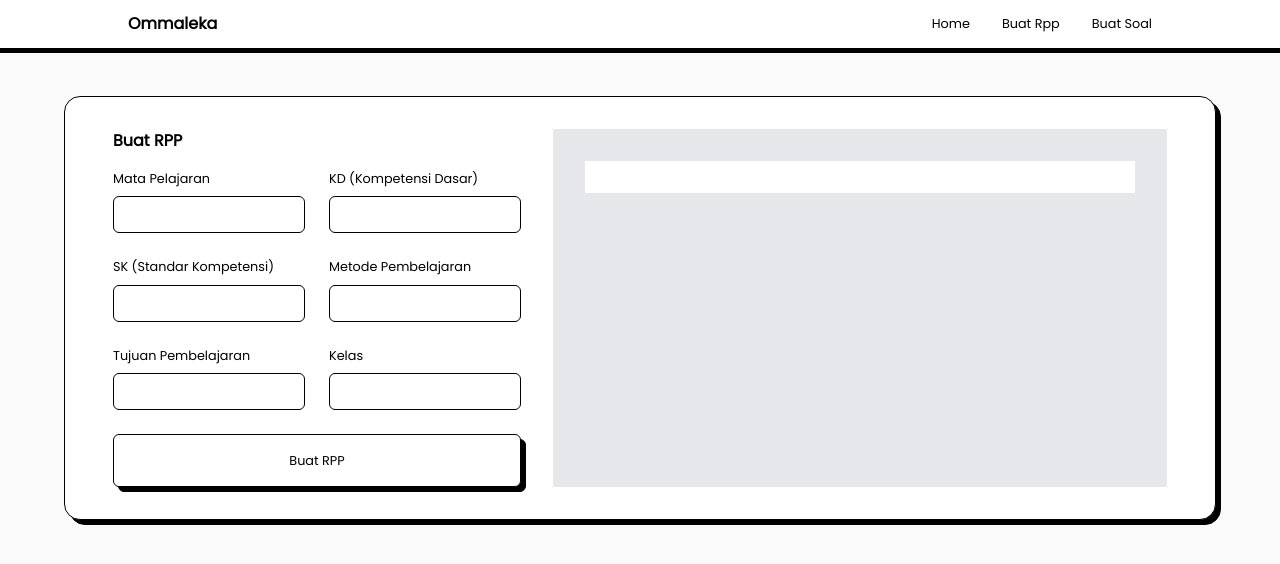
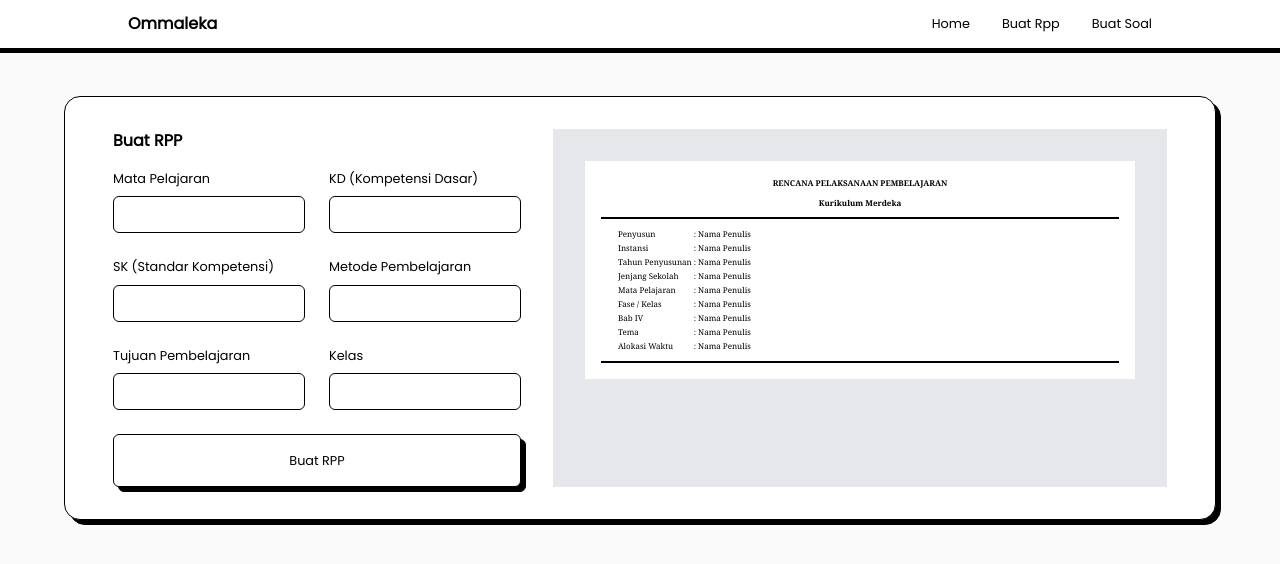
Before and after one commit to guntekhunter/ommaleka, a Next.js app: page / in a window 1280 px wide. Shown: the top 564 px of the page. Built offline with nearby package versions, Linux system fonts and the light colour scheme.

Commit message:
fead: header rpp format

```diff
--- a/src/app/component/rpp/ContainerRpp.tsx
+++ b/src/app/component/rpp/ContainerRpp.tsx
@@ -6,6 +6,7 @@ import {
 } from "eventsource-parser";
 import Markdown from "markdown-to-jsx";
 import React, { useState } from "react";
+import { Inter } from "next/font/google";
 
 export default function ContainerRpp() {
   const [summary, setSummary] = useState("");
@@ -18,7 +19,7 @@ export default function ContainerRpp() {
   const [kelas, setKelas] = useState("");
 
   const startChat = async () => {
-    const data = await fetch("/data/data.txt");
+    const data = await fetch("/data/PDF rpp.md");
     const text = await data.text();
     try {
       const res = await fetch("/api/chat", {
@@ -28,11 +29,12 @@ export default function ContainerRpp() {
           messages: [
             {
               role: "system",
-              content: `You are a language model that can create an RPP (Rencana pelaksanaan pembelajaran) from indonesa and use indonesian languange as your responds, you will be provide by link to a certain data so you can make RPP around and base on that link to a data and other data that you heve`,
+              content: `You are a language model that can create an RPP (Rencana pelaksanaan pembelajaran) from indonesa and use indonesian languange as your responds, you will be provide by link to a certain data so you can make RPP around and base on that link to a data and other data that you heve. Make the responds on markup format`,
             },
             {
               role: "user",
-              content: `the RPP is should talk about mata pelajaran = ${mapel}, Kompetensi Dasar ${kd}, standar kompetensi = ${sk}, metode pembelajaran = ${metodePembelajaran}, tujuan pembelajaran = ${tujuanPembelajaran}, kelas = ${kelas}, on the kegiatan pembelajaran part you need to make it on table so the information is clear to read.`,
+              content: `the RPP is should talk about mata pelajaran = ${mapel}, Kompetensi Dasar ${kd}, standar kompetensi = ${sk}, metode pembelajaran = ${metodePembelajaran}, tujuan pembelajaran = ${tujuanPembelajaran}, kelas = ${kelas} on the kegiatan pembelajaran part you need to make it on table so the information is clear to read.`,
+              // content: `mata pelajaran = ${mapel}`,
             },
           ],
           temperature: 0,
@@ -218,8 +220,68 @@ export default function ContainerRpp() {
             </div>
           </div>
           <div className="bg-gray-200 w-[60%] p-[2rem]">
-            <div className="bg-white w-full p-[1rem] text-[.5rem] white">
-              {summary}
+            {/* <div className="bg-white w-full p-[1rem] text-[.5rem] white whitespace-pre-wrap"> */}
+            <div className="bg-white w-full p-[1rem] text-[.5rem] white font-serif">
+              <div className="space-y-2">
+                <div className="w-full text-center font-bold">
+                  RENCANA PELAKSANAAN PEMBELAJARAN
+                </div>
+                <div className="w-full text-center font-bold">
+                  Kurikulum Merdeka
+                </div>
+                <div className="border-solid border-[1px] border-black" />
+                <div className="px-[1rem]">
+                  <table>
+                    <tr>
+                      <td>Penyusun</td>
+                      <td>:</td>
+                      <td>Nama Penulis</td>
+                    </tr>
+                    <tr>
+                      <td>Instansi</td>
+                      <td>:</td>
+                      <td>Nama Penulis</td>
+                    </tr>
+                    <tr>
+                      <td>Tahun Penyusunan</td>
+                      <td>:</td>
+                      <td>Nama Penulis</td>
+                    </tr>
+                    <tr>
+                      <td>Jenjang Sekolah</td>
+                      <td>:</td>
+                      <td>Nama Penulis</td>
+                    </tr>
+                    <tr>
+                      <td>Mata Pelajaran</td>
+                      <td>:</td>
+                      <td>Nama Penulis</td>
+                    </tr>
+                    <tr>
+                      <td>Fase / Kelas</td>
+                      <td>:</td>
+                      <td>Nama Penulis</td>
+                    </tr>
+                    <tr>
+                      <td>Bab IV</td>
+                      <td>:</td>
+                      <td>Nama Penulis</td>
+                    </tr>
+                    <tr>
+                      <td>Tema</td>
+                      <td>:</td>
+                      <td>Nama Penulis</td>
+                    </tr>
+                    <tr>
+                      <td>Alokasi Waktu</td>
+                      <td>:</td>
+                      <td>Nama Penulis</td>
+                    </tr>
+                  </table>
+                </div>
+                <div className="border-solid border-[1px] border-black" />
+                <Markdown>{summary}</Markdown>
+              </div>
             </div>
           </div>
         </div>
```
Also changed, not shown: src/app/data/pdf RPP.md (added, +113 -0 lines).
